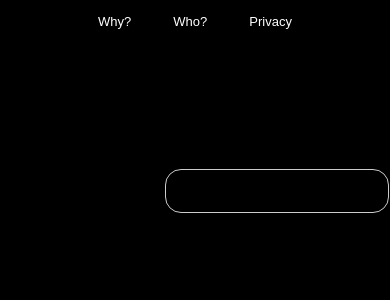
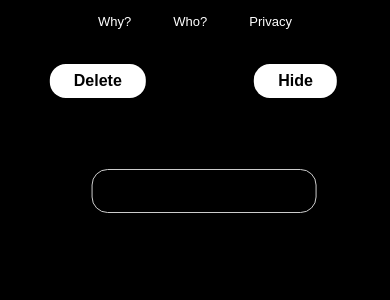
Before and after one commit to vKxni/mywritr, a Next.js app: page /components/writer in a window 390 px wide. Shown: the top 300 px of the page. Built offline with nearby package versions, Linux system fonts and the light colour scheme.

Commit message:
media query mobile

```diff
--- a/pages/components/writer.module.css
+++ b/pages/components/writer.module.css
@@ -97,6 +97,30 @@
   right: 60rem;
 }
 
+@media (max-width: 600px) {
+  .input {
+    left: 50%;
+    transform: translateX(-80%);
+  }
+
+  .text {
+    left: 50%;
+    transform: translateX(-30%);
+  }
+
+  .deletebutton {
+    right: 70%;
+    top: 4rem;
+    transform: translateX(30%);
+  }
+
+  .hidebutton {
+    right: 20%;
+    top: 4rem;
+    transform: translateX(30%);
+  }
+}
+
 @media (max-width: 1300px) {
   .main {
     top: 20%;
```
